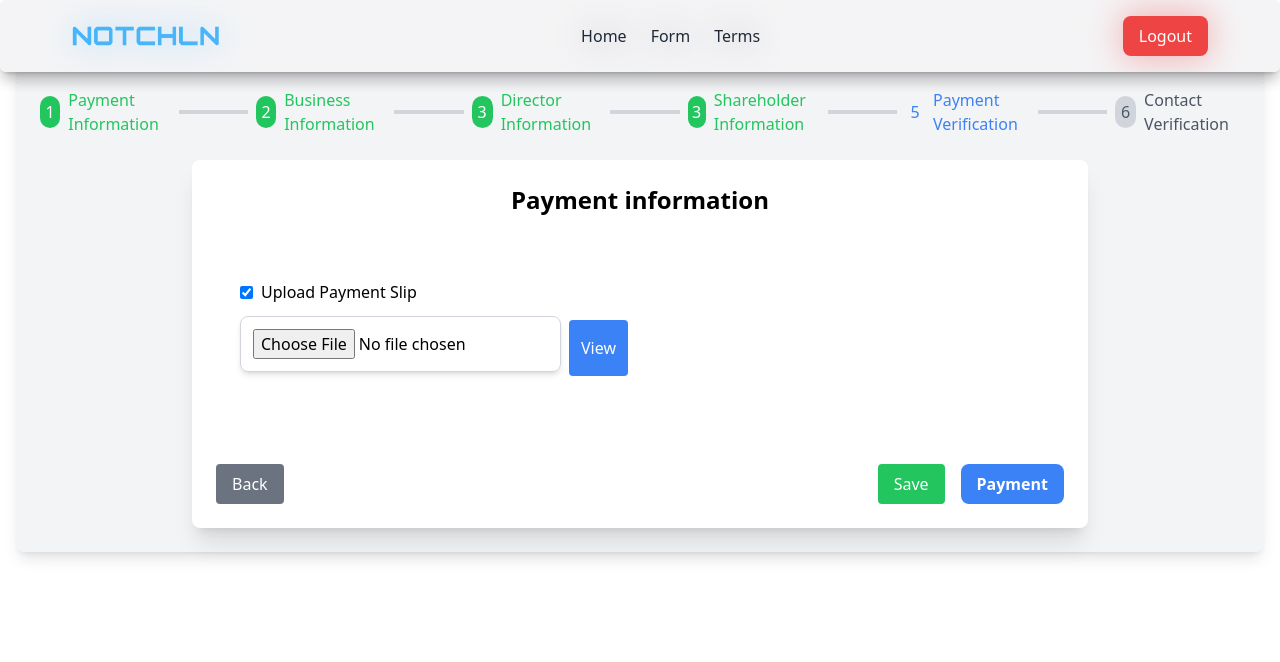
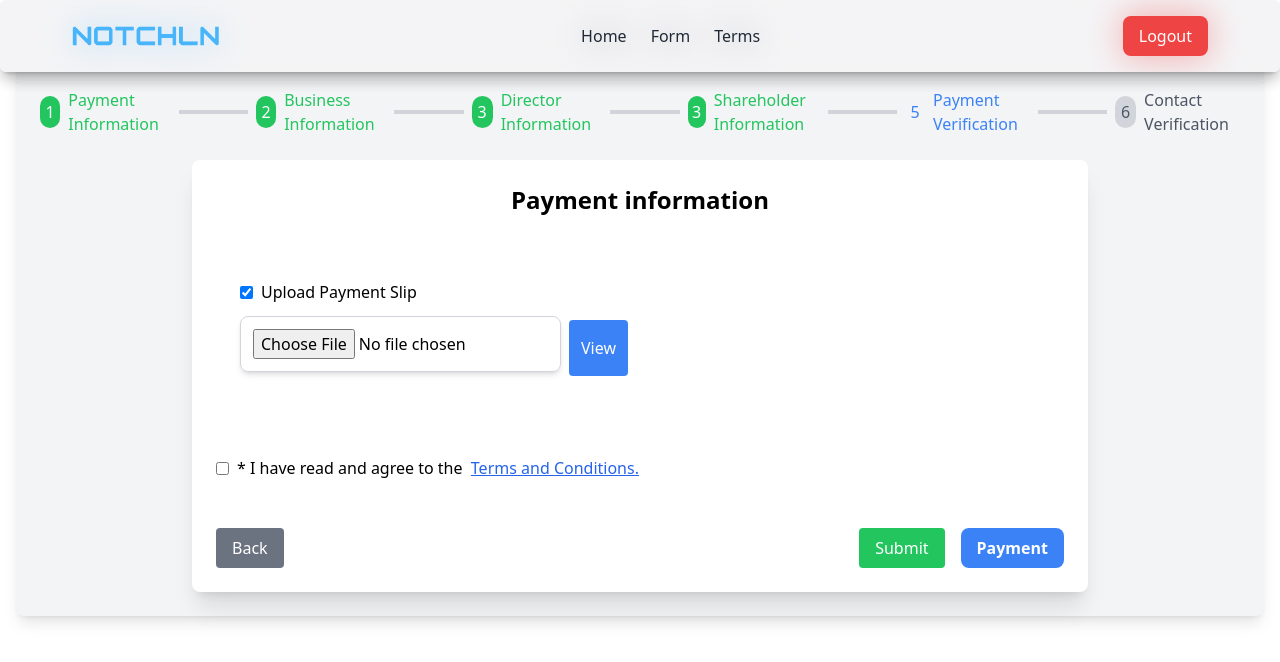
Before and after one commit to Rukshan2000/notchlen, a React (Vite) app: page /section-five in a window 1280 px wide. Shown: the top 662 px of the page. Built offline with nearby package versions, Linux system fonts and the light colour scheme; no server answers; the database is empty; sample sign-in values are in the browser's storage.

Commit message:
added agreed to tems in secfive

```diff
--- a/src/form/sectionFive.jsx
+++ b/src/form/sectionFive.jsx
@@ -29,6 +29,8 @@ const PaymentForm = () => {
   const [userIdFromAdmin, setUserIdFromAdmin] = useState(null);
 
   const [previewUrl, setPreviewUrl] = useState(null); // State for preview modal
+
+  const [termsAccepted, setTermsAccepted] = useState(false);
 
   useEffect(() => {
     if (state.paymentInformation.userId) {
@@ -159,6 +161,10 @@ const PaymentForm = () => {
     setCheckboxValues({ ...checkboxValues, [name]: checked });
   };
 
+  const handleTermsChange = (e) => {
+    setTermsAccepted(e.target.checked);
+  };
+
   const uploadFile = async (file, userId) => {
     if (!file) return null;
 
@@ -191,6 +197,12 @@ const PaymentForm = () => {
 
   const handleSubmit = async (e) => {
     e.preventDefault();
+
+    if (!termsAccepted) {
+      alert('Please accept the terms and conditions to continue.');
+      return;
+    }
+
     try {
       const userId = state.user?.role === 'admin' ? userIdFromAdmin : state.user?.uid;
 
@@ -218,6 +230,8 @@ const PaymentForm = () => {
         status: state.user?.role === 'admin' ? 'Resubmit' : 'Pending',
         userId: userId,
         createdAt: serverTimestamp(),
+        termsAccepted: termsAccepted,
+        termsAcceptedAt: serverTimestamp()
       };
 
       // Check if document exists and update or create accordingly
@@ -354,6 +368,28 @@ const PaymentForm = () => {
           </div>
         </div>
 
+        <div className="flex items-center mt-4">
+          <input
+            type="checkbox"
+            id="terms"
+            checked={termsAccepted}
+            onChange={handleTermsChange}
+            className="mr-2"
+          />
+          <p className="text-black">
+            * I have read and agree to the &nbsp;
+            <a
+              href="https://corporate.lk/terms%20&%20conditions"
+              target="_blank"
+              rel="noopener noreferrer"
+              className="text-blue-600 underline"
+            >
+              Terms and Conditions.
+            </a>
+
+          </p>
+        </div>
+
         <div className="flex justify-between mt-6">
           <button
             type="button"
@@ -367,7 +403,7 @@ const PaymentForm = () => {
               onClick={handleSubmit}
               className="px-4 py-2 text-white bg-green-500 hover:bg-green-600 rounded"
             >
-              Save
+              Submit
             </button>
             <button
               type="button"
```
